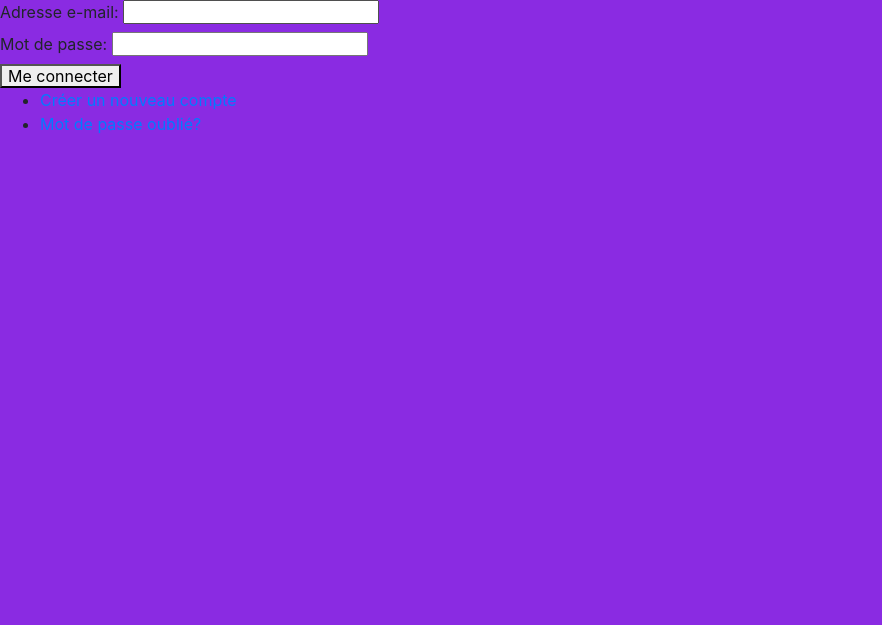
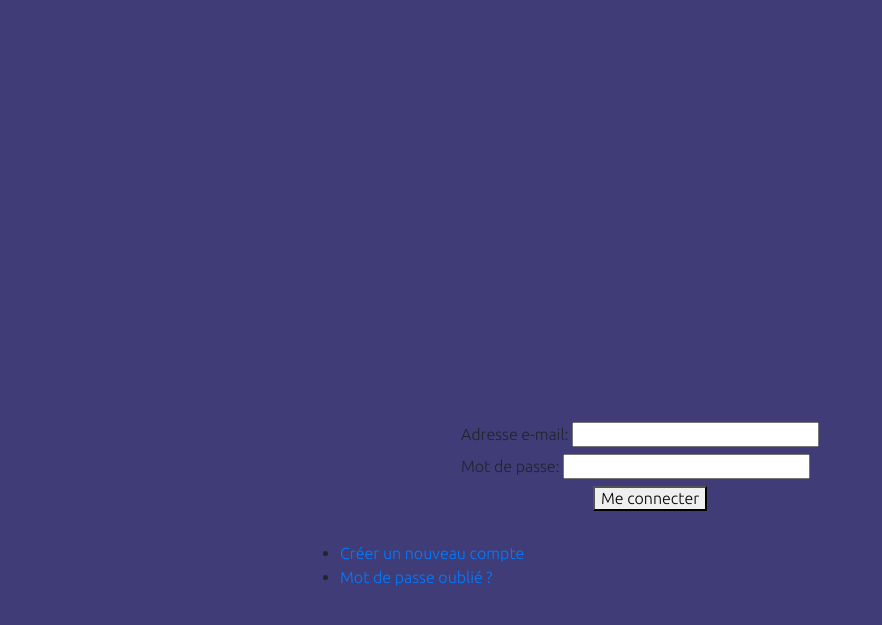
Before and after one commit to Charlene-Bx/2.6_PopCornetNavet, a PHP site: page / in a window 1280 px wide. Shown: the top 625 px of the page, without its empty margins (0-882 px from the left). Run offline with PHP 8.4, Linux system fonts and the light colour scheme; some libraries are stand-ins or nearby versions.

Commit message:
essaie landing page

```diff
--- a/asset/js/index.js
+++ /dev/null
@@ -1 +0,0 @@
-alert("Tu as bien lier le JS!");
--- a/asset/style/style.css
+++ b/asset/style/style.css
@@ -1 +1,21 @@
-body{background-color: blueviolet;}
+body{background-color: #403c78;
+    font-family: 'Ubuntu', sans-serif;
+}
+
+.form_login{
+    display: flex;
+    margin-top: 33%;
+    justify-content: center;
+    align-items: center;
+    z-index: 2;
+}
+
+.btn_login{
+    display: flex;
+    margin-left: 132px;
+}
+
+.user_login{
+    margin-top: 30px;
+    margin-left: 300px;
+}
--- a/index.php
+++ b/index.php
@@ -1,35 +1,20 @@
 <!DOCTYPE html>
+
 <html lang="en">
 <head>
     <meta charset="UTF-8">
     <meta name="viewport" content="width=device-width, initial-scale=1.0">
-    <title>PopCornetNavet</title>
+    <title>PopCorn et Navet</title>
     <link rel="stylesheet" href="./asset/node_modules/bootstrap/dist/css/bootstrap.css">
     <link rel="stylesheet" href="./asset/node_modules/normalize.css/normalize.css">
     <link rel="stylesheet" href="./asset/style/style.css">
+    <link rel="preconnect" href="https://fonts.gstatic.com">
+    <link href="https://fonts.googleapis.com/css2?family=Ubuntu:wght@300&display=swap" rel="stylesheet">
 </head>
 <body>
-    <article>
-        <form action="./asset/authentification.php" method="POST">
-            <div>
-                <label for="eMail">Adresse e-mail:</label>
-                <input type="text" name="eMail" id="eMail">
-            </div>
-            <div>
-                <label for="MdP">Mot de passe:</label>
-                <input type="text" name="MdP" id="MdP">
-            </div>
-            <div>
-                <button type="submit">Me connecter</button>
-            </div>
-        </form>
-        <div>
-            <ul>
-                <li><a href="newAccount.php">Créer un nouveau compte</a></li>
-                <li><a href="newPassword.php">Mot de passe oublié?</a></li>
-            </ul>
-        </div>
-    </article>
+    <?php
+    require 'login.php';
+    ?>
 <script src="./asset/js/index.js"></script>
 </body>
 </html>
--- /dev/null
+++ b/login.php
@@ -0,0 +1,21 @@
+<div class="form_login" >
+        <form action="./asset/authentification.php" method="POST">
+            <div>
+                <label for="eMail">Adresse e-mail:</label>
+                <input type="text" name="eMail" id="eMail">
+            </div>
+            <div>
+                <label for="MdP">Mot de passe:</label>
+                <input type="text" name="MdP" id="MdP">
+            </div>
+            <div>
+                <button class= "btn_login" type="submit">Me connecter</button>
+            </div>
+        </form>
+</div>
+        <div class="user_login">
+            <ul>
+                <li><a href="newAccount.php"> Créer un nouveau compte</a></li>
+                <li><a href="newPassword.php"> Mot de passe oublié ?</a></li>
+            </ul>
+        </div>
```
